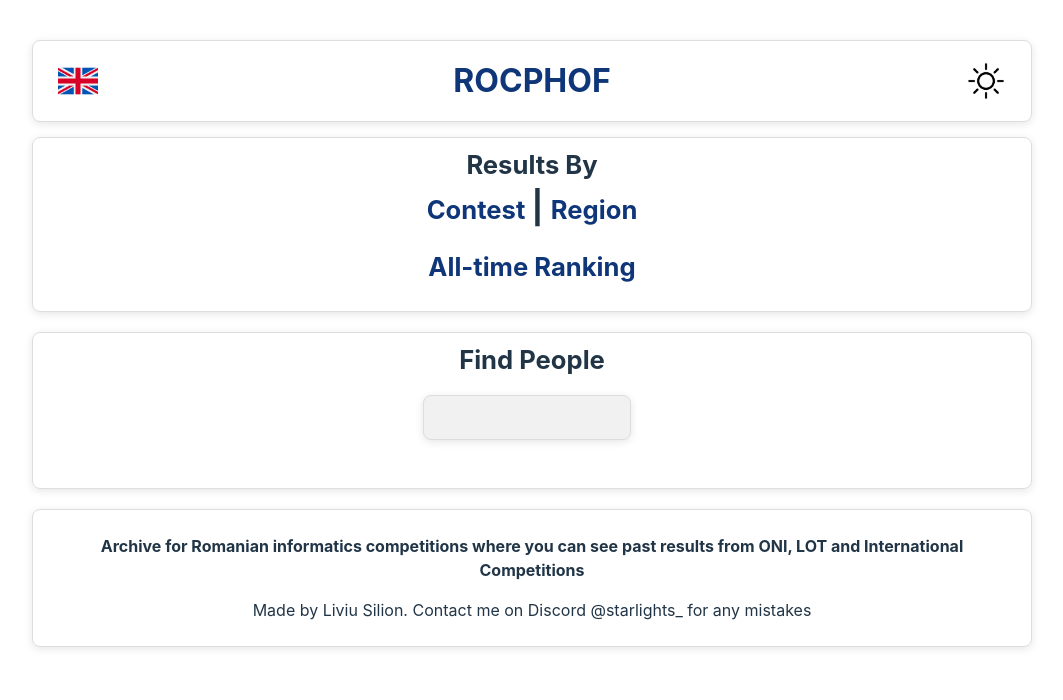
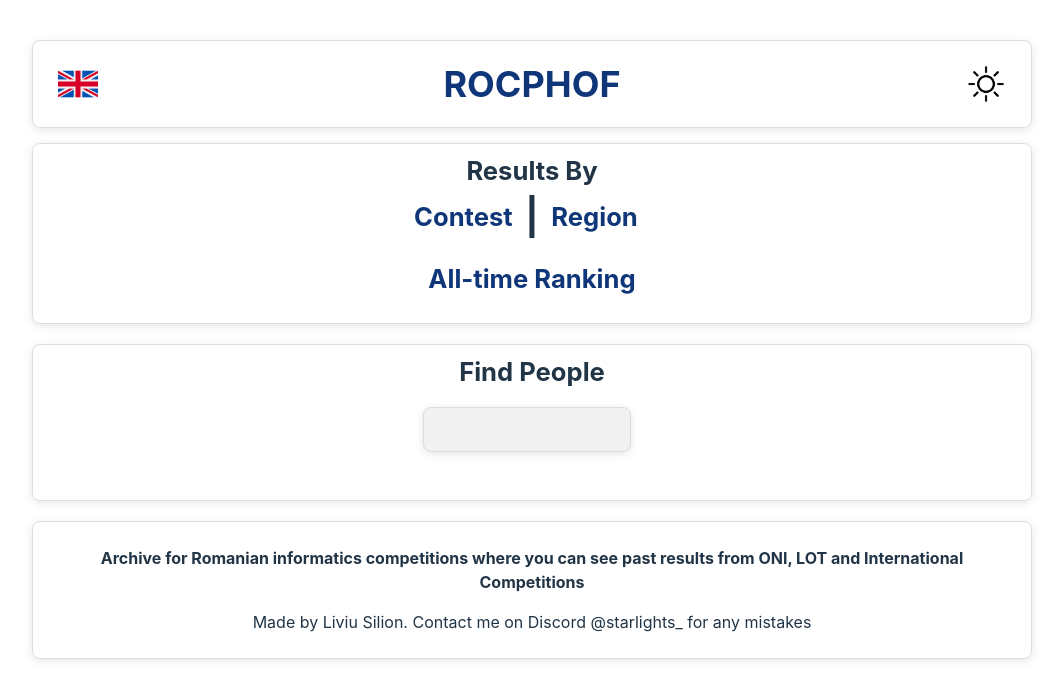
Before and after one commit to siliviu/rocphof, a React (Vite) app in the folder web/: page / in a window 1280 px wide. Shown: the top 700 px of the page, without its empty margins (108-1171 px from the left). Built offline with nearby package versions, Linux system fonts and the light colour scheme.

Commit message:
Small fix

```diff
--- a/web/src/App.css
+++ b/web/src/App.css
@@ -13,9 +13,25 @@ body {
   min-height: 95vh;
 }
 
+.selector-row {
+  width: 100%;
+  display: grid;
+  grid-template-columns: 48% 4% 48%;
+  align-items: center;
+}
+
+.selector-row>a:first-child {
+  justify-self: right;
+}
+
+.selector-row>a:last-child {
+  justify-self: left;
+}
+
+
 .title {
   font-weight: bolder;
-  font-size: 2em;
+  font-size: 2.25em;
   margin: 0;
 }
 
@@ -115,7 +131,7 @@ input {
 }
 
 .theme-icon:hover {
-  transform: scale(1.1);
+  transform: scale(1.15);
 }
 
 .language-icon {
@@ -129,7 +145,7 @@ input {
 }
 
 .language-icon:hover {
-  transform: scale(1.1);
+  transform: scale(1.15);
 }
 
 .dropdown {
--- a/web/src/components/main-page.tsx
+++ b/web/src/components/main-page.tsx
@@ -31,8 +31,11 @@ export const MainPage = () => {
     return <>
         <div className='panel'>
             <p className='subtitle'>{t("Results By")}</p>
-            <Link className='subtitle' to="/contests">{t("Contest")} </Link>  <span className='title'>     |     </span>
-            <Link className='subtitle' to="/regions"> {t("Region")}</Link>
+            <div className='selector-row'>
+                <Link className='subtitle' to="/contests">{t("Contest")} </Link>
+                <span className='title'>|</span>
+                <Link className='subtitle' to="/regions"> {t("Region")}</Link>
+            </div>
             <p><Link className='subtitle' to="/ranking">{t("All-time Ranking")}</Link></p>
         </div>
         <div className='panel'>
```
